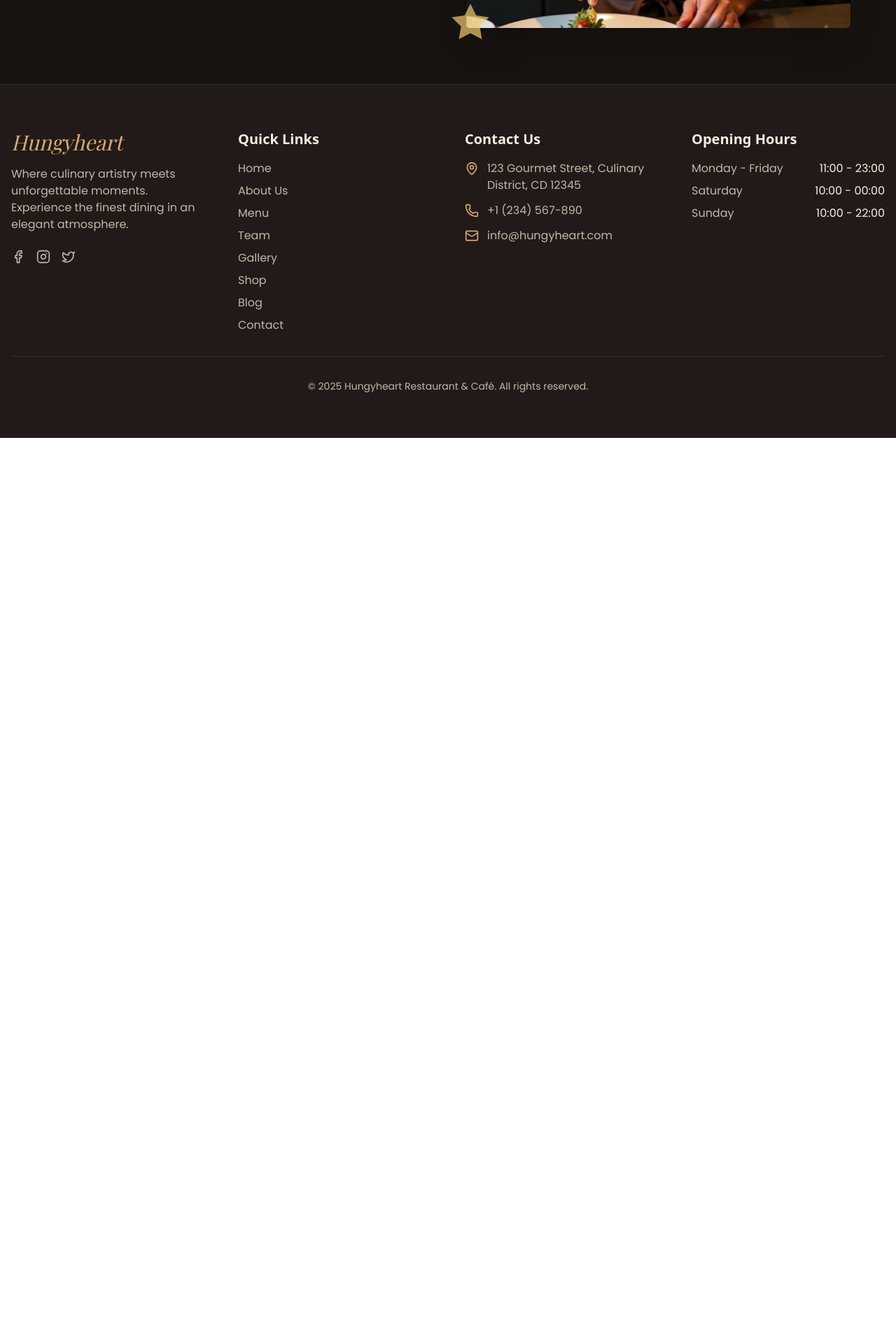
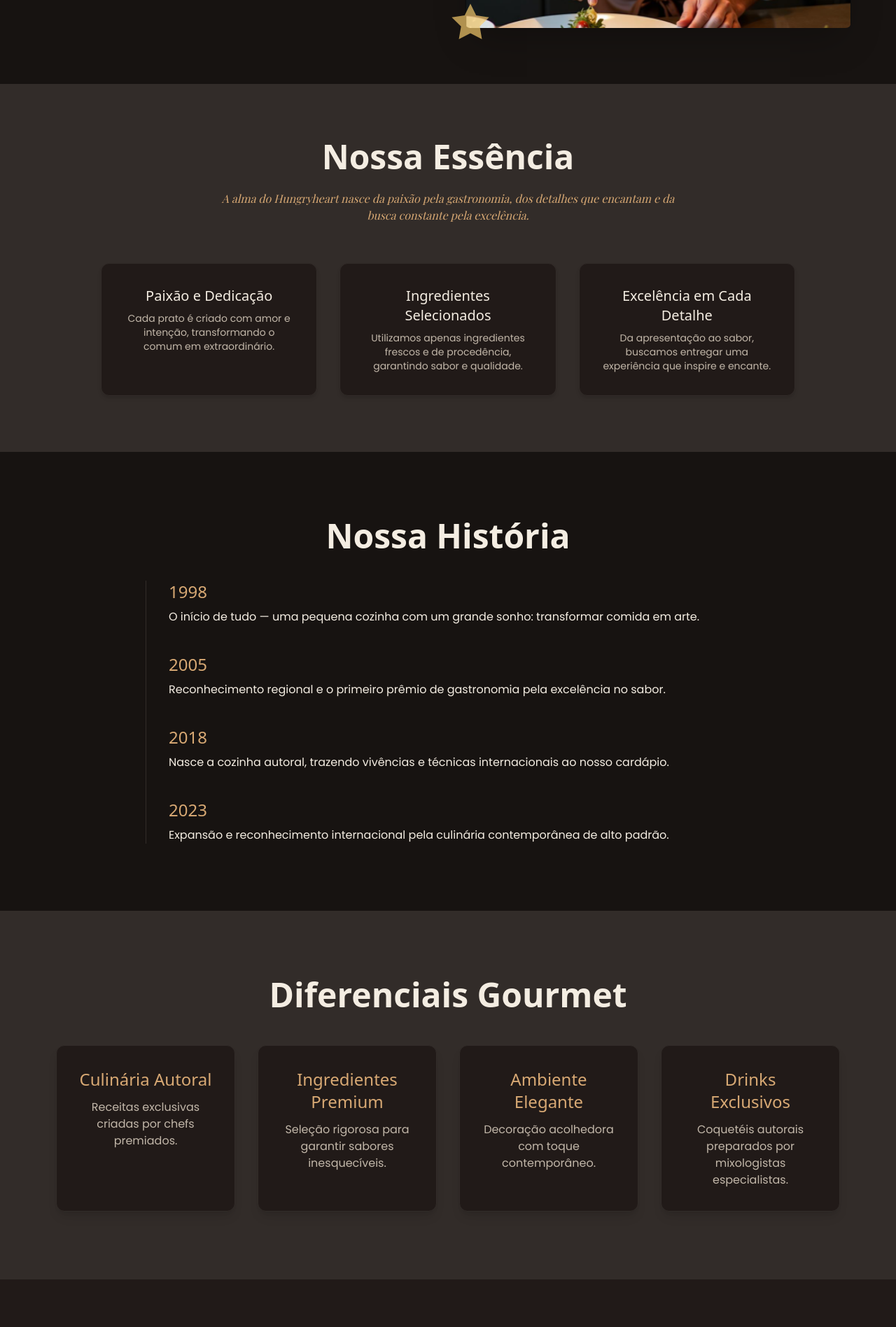
Before and after one commit to Soareslili/Hungyheart, a React (Vite) app: page /about in a window 1280 px wide. Shown: the part 620-2517 px from the top of the page at 70% size. Before the commit the page ends 1246 px from the top, so only its background shows below. Built offline with nearby package versions, Linux system fonts and the light colour scheme; a web font is replaced by a local one.

Commit message:
Concluido etapas no about, com conteudos sobre a empresa

```diff
--- a/src/components/Home/Hero.tsx
+++ b/src/components/Home/Hero.tsx
@@ -71,8 +71,8 @@ const Hero = () => {
   };
 
   return (
-    <section id="home" className="relative h-screen w-full overflow-hidden pt-20">
-      {/* ========= CAROUSEL ========= */}
+    <section id="home" className="relative h-screen w-full overflow-hidden pt-16">
+
       <div className="absolute inset-0" ref={emblaRef}>
         <div className="flex h-full">
           {slides.map((slide, index) => (
@@ -83,17 +83,17 @@ const Hero = () => {
                 className="w-full h-full object-cover"
               />
 
-              {/* GRADIENT OVERLAY */}
+
               <div className="absolute inset-0 bg-gradient-to-b from-background/40 via-background/80 to-background"></div>
 
-              {/* TEXTURE OVERLAY (gold grain elegância) */}
+
               <div className="absolute inset-0 pointer-events-none bg-[url('/grain.png')] opacity-[0.12] mix-blend-overlay"></div>
             </div>
           ))}
         </div>
       </div>
 
-      {/* ========= HERO CONTENT ========= */}
+
       <div className="relative z-10 h-full flex flex-col items-center justify-center text-center px-4">
         <h1
           data-slide-title
@@ -109,7 +109,7 @@ const Hero = () => {
           Onde a arte culinária encontra momentos inesquecíveis
         </p>
 
-        {/* ======= CTA BUTTONS ======= */}
+
         <div className="flex flex-col md:flex-row items-center gap-4 mt-6">
           <Link to="/reserve">
             <button className="bg-secondary hover:bg-secondary/90 cursor-pointer text-secondary-foreground px-10 py-4 text-lg font-poppins rounded-lg shadow-lg transition-all duration-300 hover:scale-[1.03]">
@@ -125,19 +125,8 @@ const Hero = () => {
         </div>
       </div>
 
-      {/* ========= SLIDE INDICATORS ========= */}
-      <div className="absolute bottom-8 left-8 z-20 flex flex-col space-y-4">
-        {[0, 1, 2].map((index) => (
-          <button
-            key={index}
-            data-slide-indicator
-            onClick={() => scrollTo(index)}
-            className="font-poppins text-sm transition-all duration-300 text-muted-foreground"
-          >
-            {String(index + 1).padStart(2, "0")}
-          </button>
-        ))}
-      </div>
+
+
 
 
       <div className="absolute bottom-6 left-1/2 -translate-x-1/2 animate-bounce text-secondary">
--- a/src/components/pages/About.tsx
+++ b/src/components/pages/About.tsx
@@ -1,31 +1,37 @@
 import { Button } from "../../components/ui/button";
-import chefImage from "../../assets/chefcooking.png"
+import chefImage from "../../assets/chefcooking.png";
 import { Link } from "react-router-dom";
 
 const About = () => {
   return (
+    <>
+
+      {/* ========= 1) SOBRE NÓS ========= */}
       <section id="about" className="py-20 bg-background">
         <div className="container mx-auto px-4">
           <div className="grid grid-cols-1 lg:grid-cols-2 gap-12 items-center max-w-6xl mx-auto">
-                    {/* Text Content */}
+
+            {/* TEXT CONTENT */}
             <div className="space-y-6 order-2 lg:order-1">
               <h2 className="text-5xl font-playfair font-bold text-foreground">
-                            About Us
+                Sobre Nós
               </h2>
               <p className="text-secondary font-script text-2xl">
-                            Hungyheart cooks food as a culinary Art
+                Hungyheart cozinha comida como arte culinária
               </p>
               <p className="text-foreground/80 font-poppins leading-relaxed">
-                            Culinary artists often take inspiration from various cuisines, cultural traditions, and personal experiences to create their own signature dishes. They pay attention to every detail, from the selection of ingredients to the arrangement on the plate.
+                Os artistas culinários muitas vezes se inspiram em várias cozinhas, tradições culturais
+                e experiências pessoais para criar seus próprios pratos exclusivos. Eles prestam atenção
+                em cada detalhe, desde a seleção dos ingredientes até a disposição no prato.
               </p>
               <Link to="/reserve">
-                            <Button className="bg-secondary hover:bg-secondary/90 text-secondary-foreground px-8 font-poppins font-medium">
+                <Button className="bg-secondary cursor-pointer hover:bg-secondary/90 text-secondary-foreground px-8 font-poppins font-medium">
                   Reserve Sua Mesa
                 </Button>
               </Link>
             </div>
 
-                    {/* Image with Decorative Elements */}
+            {/* IMAGE & DECORATIONS */}
             <div className="relative order-1 lg:order-2">
               <div className="relative rounded-lg overflow-hidden shadow-2xl">
                 <img
@@ -35,7 +41,7 @@ const About = () => {
                 />
               </div>
 
-                        {/* Decorative Badge */}
+              {/* Badge Decorativa */}
               <div className="absolute -top-8 -left-8 w-32 h-32 rounded-full border-4 border-secondary flex items-center justify-center bg-card">
                 <div className="text-center">
                   <p className="text-secondary font-playfair font-bold text-xl">Baker's</p>
@@ -44,21 +50,14 @@ const About = () => {
                 </div>
               </div>
 
-                        {/* Decorative Element - Star */}
-                        <svg
-                            className="absolute -bottom-6 -left-6 w-16 h-16 text-gold opacity-70"
-                            viewBox="0 0 24 24"
-                            fill="currentColor"
-                        >
+              {/* Decorações */}
+              <svg className="absolute -bottom-6 -left-6 w-16 h-16 text-gold opacity-70"
+                viewBox="0 0 24 24" fill="currentColor">
                 <path d="M12 2l3.09 6.26L22 9.27l-5 4.87 1.18 6.88L12 17.77l-6.18 3.25L7 14.14 2 9.27l6.91-1.01L12 2z" />
               </svg>
 
-                        {/* Decorative Element - Flower */}
-                        <svg
-                            className="absolute -top-4 -right-4 w-12 h-12 text-secondary opacity-60"
-                            viewBox="0 0 24 24"
-                            fill="currentColor"
-                        >
+              <svg className="absolute -top-4 -right-4 w-12 h-12 text-secondary opacity-60"
+                viewBox="0 0 24 24" fill="currentColor">
                 <circle cx="12" cy="12" r="3" />
                 <circle cx="12" cy="4" r="2" />
                 <circle cx="12" cy="20" r="2" />
@@ -70,10 +69,140 @@ const About = () => {
                 <circle cx="7" cy="17" r="1.5" />
               </svg>
             </div>
+
           </div>
         </div>
       </section>
 
+      {/* ========= 2) NOSSA ESSÊNCIA ========= */}
+      <section className="py-20 bg-border">
+        <div className="container mx-auto px-4 max-w-5xl">
+
+          {/* Title */}
+          <h3 className="text-5xl font-playfair font-bold text-center text-foreground mb-6">
+            Nossa Essência
+          </h3>
+          <p className="text-center text-secondary font-script max-w-2xl mx-auto mb-14">
+            A alma do Hungryheart nasce da paixão pela gastronomia, dos detalhes que encantam
+            e da busca constante pela excelência.
+          </p>
+
+          {/* Cards */}
+          <div className="grid grid-cols-1 md:grid-cols-3 gap-8">
+
+            {/* Card 1 */}
+            <div className="bg-card border border-border rounded-xl p-8 shadow-md hover:shadow-amber-200 transition-all duration-300 text-center">
+              <h4 className="text-xl font-playfair text-foreground mb-2">Paixão e Dedicação</h4>
+              <p className="text-muted-foreground font-poppins text-sm">
+                Cada prato é criado com amor e intenção, transformando o comum em extraordinário.
+              </p>
+            </div>
+
+            {/* Card 2 */}
+            <div className="bg-card border border-border rounded-xl p-8 shadow-md hover:shadow-amber-200 transition-all duration-300 text-center">
+              <h4 className="text-xl font-playfair text-foreground mb-2">Ingredientes Selecionados</h4>
+              <p className="text-muted-foreground font-poppins text-sm">
+                Utilizamos apenas ingredientes frescos e de procedência, garantindo sabor e qualidade.
+              </p>
+            </div>
+
+            {/* Card 3 */}
+            <div className="bg-card border border-border rounded-xl p-8 shadow-md hover:shadow-amber-200 transition-all duration-300 text-center">
+              <h4 className="text-xl font-playfair text-foreground mb-2">Excelência em Cada Detalhe</h4>
+              <p className="text-muted-foreground font-poppins text-sm">
+                Da apresentação ao sabor, buscamos entregar uma experiência que inspire e encante.
+              </p>
+            </div>
+
+          </div>
+        </div>
+      </section>
+
+      {/* ========= 3) NOSSA HISTÓRIA (TIMELINE) ========= */}
+      <section className="py-24 bg-background">
+        <div className="container mx-auto px-4 max-w-4xl">
+
+          <h3 className="text-5xl font-playfair font-bold text-center text-foreground mb-10">
+            Nossa História
+          </h3>
+
+          <div className="space-y-10 border-l border-border pl-8">
+
+            <div>
+              <span className="text-secondary font-playfair text-2xl">1998</span>
+              <p className="text-foreground font-poppins mt-2">
+                O início de tudo — uma pequena cozinha com um grande sonho: transformar comida em arte.
+              </p>
+            </div>
+
+            <div>
+              <span className="text-secondary font-playfair text-2xl">2005</span>
+              <p className="text-foreground font-poppins mt-2">
+                Reconhecimento regional e o primeiro prêmio de gastronomia pela excelência no sabor.
+              </p>
+            </div>
+
+            <div>
+              <span className="text-secondary font-playfair text-2xl">2018</span>
+              <p className="text-foreground font-poppins mt-2">
+                Nasce a cozinha autoral, trazendo vivências e técnicas internacionais ao nosso cardápio.
+              </p>
+            </div>
+
+            <div>
+              <span className="text-secondary font-playfair text-2xl">2023</span>
+              <p className="text-foreground font-poppins mt-2">
+                Expansão e reconhecimento internacional pela culinária contemporânea de alto padrão.
+              </p>
+            </div>
+
+          </div>
+        </div>
+      </section>
+
+      {/* ========= 4) DIFERENCIAIS GOURMET ========= */}
+      <section className="py-24 bg-border">
+        <div className="container mx-auto px-4 max-w-6xl">
+
+          <h3 className="text-5xl font-playfair font-bold text-center text-foreground mb-12">
+            Diferenciais Gourmet
+          </h3>
+
+          <div className="grid grid-cols-1 md:grid-cols-2 lg:grid-cols-4 gap-8">
+
+            <div className="bg-card border border-border p-8 rounded-xl shadow-lg hover:shadow-amber-200 transition-all duration-300 text-center">
+              <h4 className="font-playfair text-2xl text-secondary">Culinária Autoral</h4>
+              <p className="text-muted-foreground font-poppins mt-3">
+                Receitas exclusivas criadas por chefs premiados.
+              </p>
+            </div>
+
+            <div className="bg-card border border-border p-8 rounded-xl shadow-lg hover:shadow-amber-200 transition-all duration-300 text-center">
+              <h4 className="font-playfair text-2xl text-secondary">Ingredientes Premium</h4>
+              <p className="text-muted-foreground font-poppins mt-3">
+                Seleção rigorosa para garantir sabores inesquecíveis.
+              </p>
+            </div>
+
+            <div className="bg-card border border-border p-8 rounded-xl shadow-lg hover:shadow-amber-200 transition-all duration-300 text-center">
+              <h4 className="font-playfair text-2xl text-secondary">Ambiente Elegante</h4>
+              <p className="text-muted-foreground font-poppins mt-3">
+                Decoração acolhedora com toque contemporâneo.
+              </p>
+            </div>
+
+            <div className="bg-card border border-border p-8 rounded-xl shadow-lg hover:shadow-amber-200 transition-all duration-300 text-center">
+              <h4 className="font-playfair text-2xl text-secondary">Drinks Exclusivos</h4>
+              <p className="text-muted-foreground font-poppins mt-3">
+                Coquetéis autorais preparados por mixologistas especialistas.
+              </p>
+            </div>
+
+          </div>
+        </div>
+      </section>
+
+    </>
   );
 };
 
```
Lines whose indentation alone changed are shown as unchanged.
